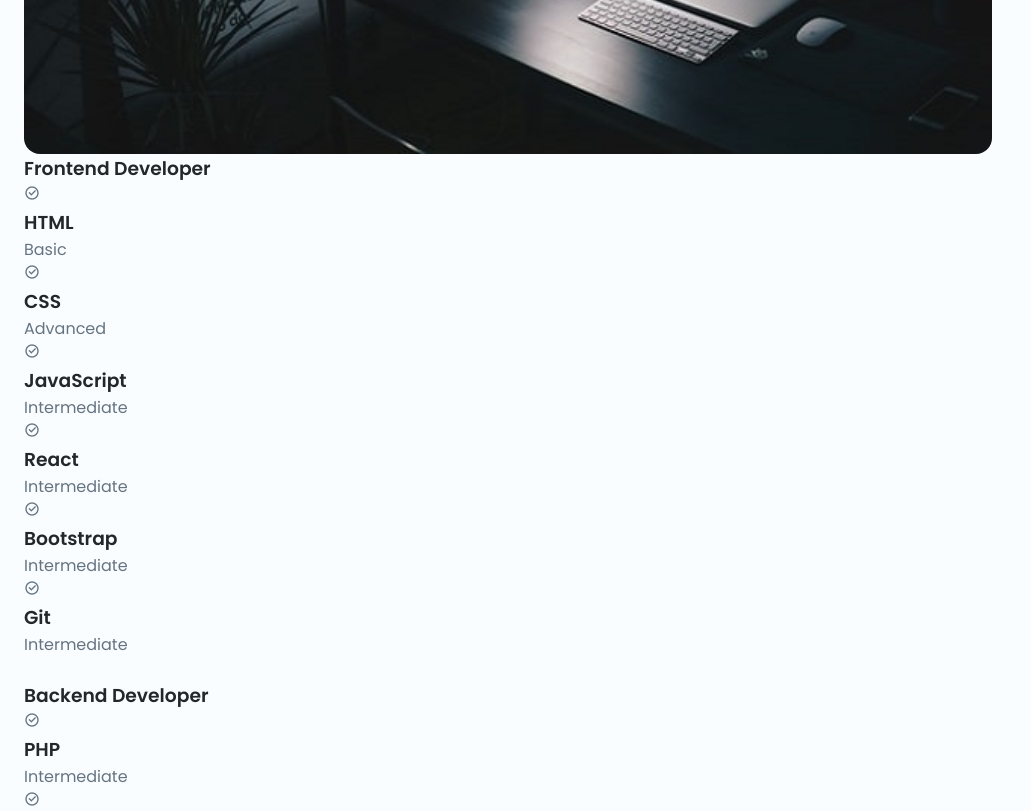
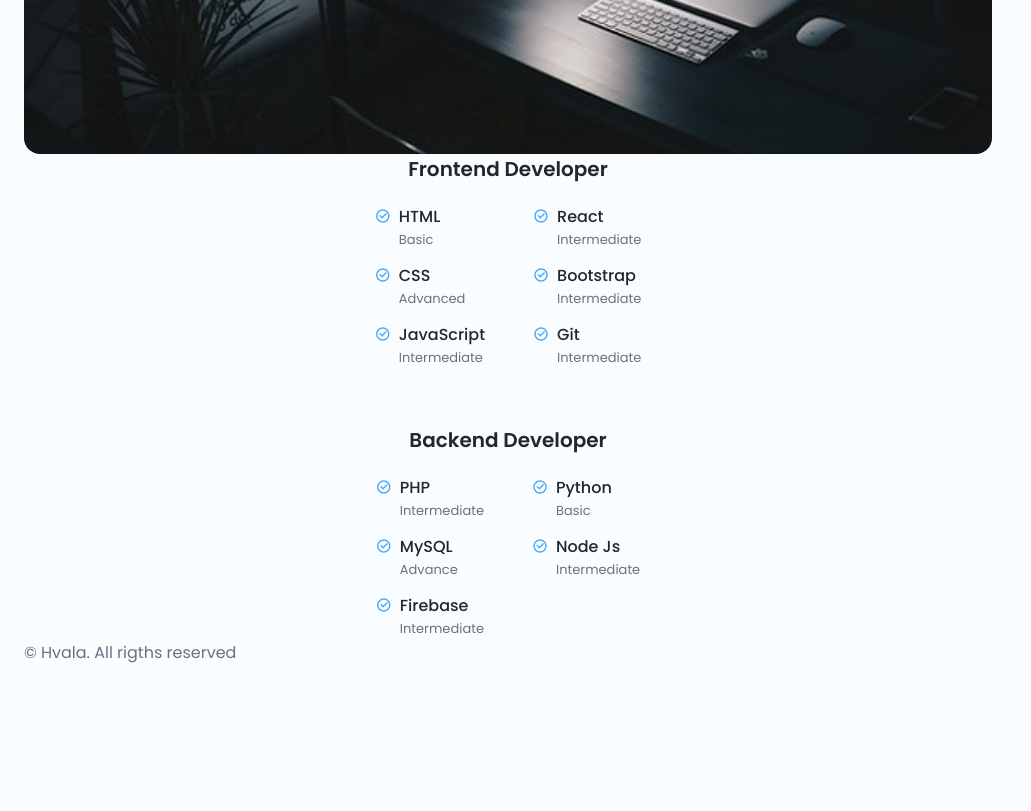
Before and after one commit to serhiyhvala/mini-portfolio, a plain HTML site: page index.html in a window 1280 px wide. Shown: the part 3822-4633 px from the top of the page, without its empty margins (0-1031 px from the left). After the commit the page ends 4487 px from the top, so only its background shows below. Drawn offline with nearby package versions, Linux system fonts and the light colour scheme.

Commit message:
add skills style

```diff
--- a/assets/css/style.css
+++ b/assets/css/style.css
@@ -313,3 +313,45 @@ img {
 .projects__card:hover .projects__modal {
     bottom: 0;
 }
+
+.skills__content {
+    row-gap: 3.5rem;
+}
+
+.skills__title {
+    font-size: var(--h3-font-size);
+    text-align: center;
+    margin-bottom: 1.5rem;
+}
+
+.skills__box {
+    display: flex;
+    justify-content: center;
+    column-gap: 3rem;
+}
+
+.skills__group {
+    display: grid;
+    align-content: flex-start;
+    row-gap: 1rem;
+}
+
+.skills__data {
+    display: flex;
+    column-gap: .5rem;
+}
+
+.skills__data i {
+    font-size: 1rem;
+    color: var(--first-color);
+}
+
+.skills__name {
+    font-size: var(--normal-font-size);
+    font-weight: 500;
+    line-height: 18px;
+}
+
+.skills__level {
+    font-size: var(--smaller-font-size);
+}
```
